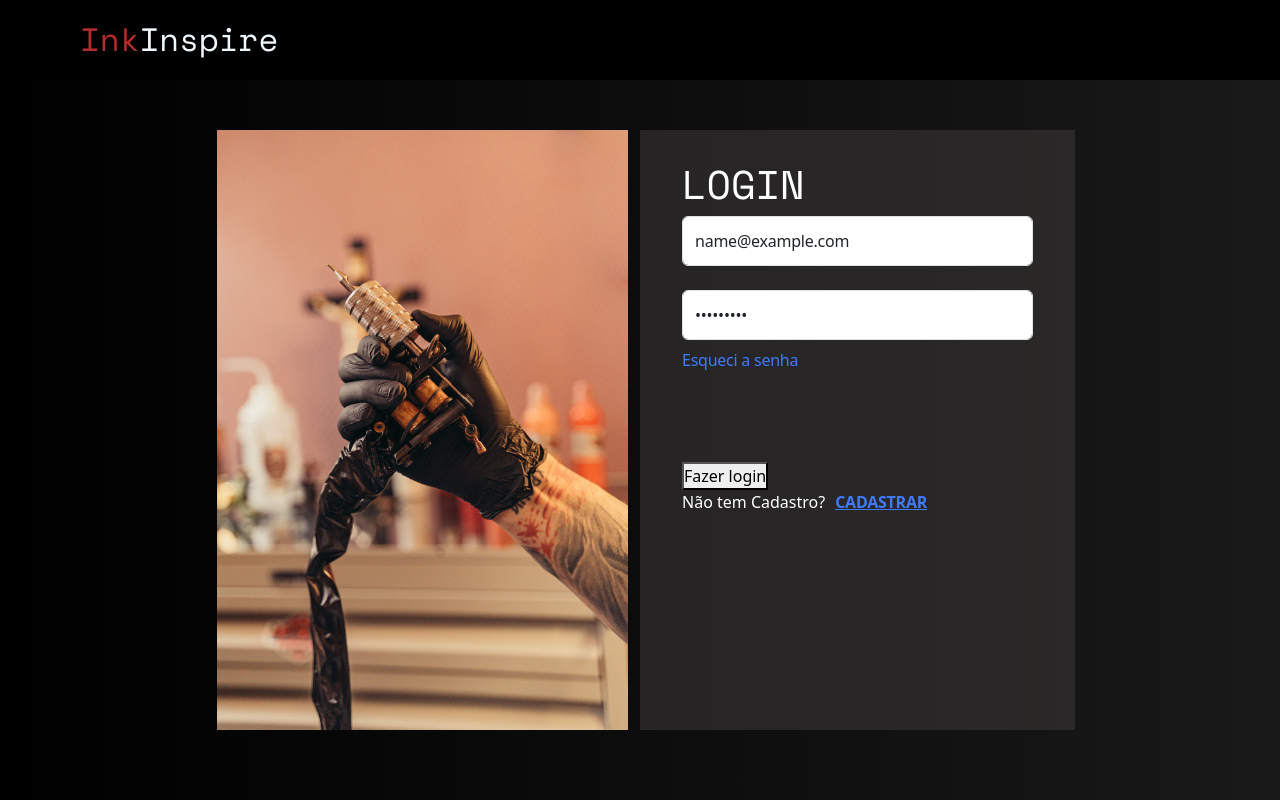
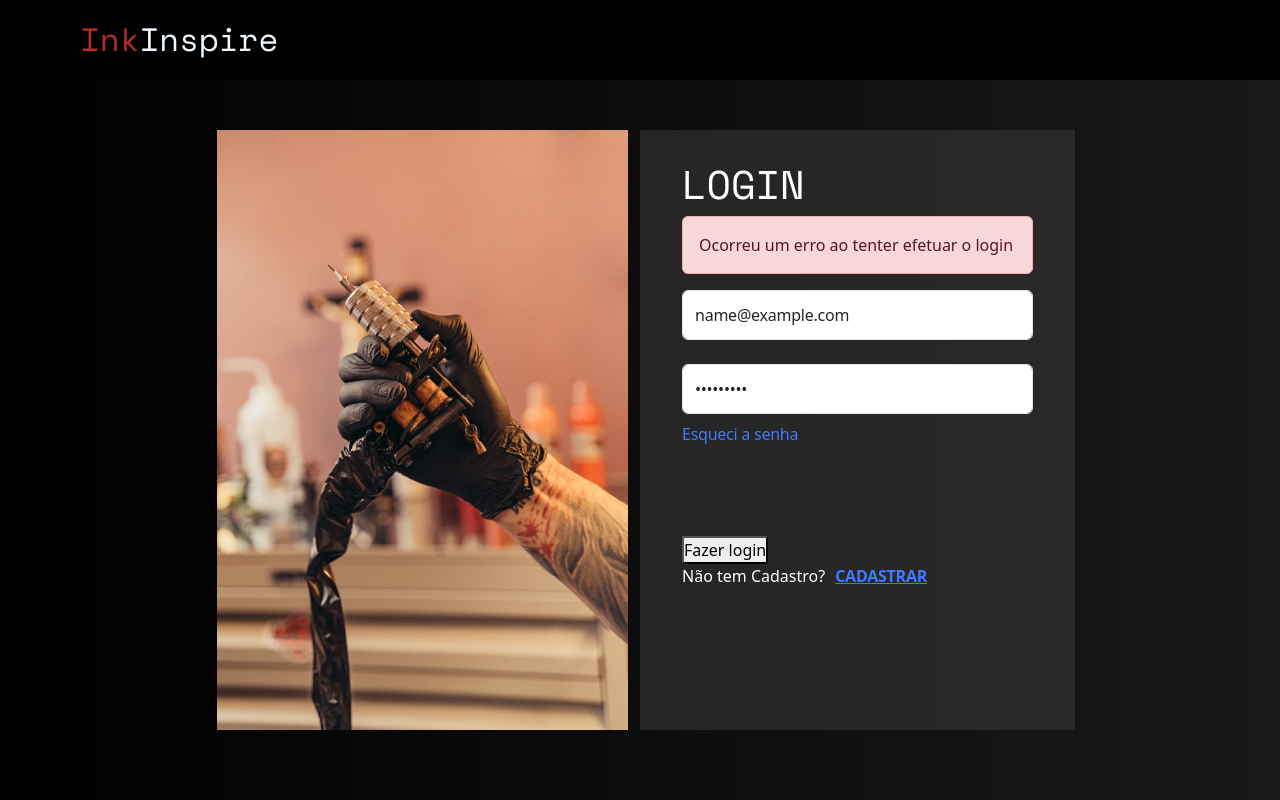
Before and after one commit to fh3mrique/InkInspire, a React (Vite) app in the folder frontend/: page /admin/auth/login in a window 1280 px wide. Both pictures are taken after typing "name@example.com", "Sample123" into the empty fields and a click on the button "Fazer login". Built offline with nearby package versions, Linux system fonts and the light colour scheme; no server answers.

Commit message:
Manipulação de erros manual com useState

```diff
--- a/frontend/src/pages/Admin/Auth/Login/index.tsx
+++ b/frontend/src/pages/Admin/Auth/Login/index.tsx
@@ -2,6 +2,7 @@
 import "./styles.css";
 import { useForm } from "react-hook-form";
 import { requestBackendLogin } from "../../../../utils/request";
+import { useState } from "react";
 
 type FormData = {
   username: string;
@@ -11,12 +12,16 @@
 const Login = () => {
   const { register, handleSubmit } = useForm<FormData>();
 
+  const [hasError, setHasError] = useState(false);
+
   const onSubmit = (formData: FormData) => {
     requestBackendLogin(formData)
       .then((response) => {
+        setHasError(false);
         console.log("SUCESSO", response);
       })
       .catch((error) => {
+        setHasError(true);
         console.log("ERRO", error);
       });
   };
@@ -24,6 +29,11 @@
   return (
     <div className="login-card">
       <h1>LOGIN</h1>
+      {hasError && (
+        <div className="alert alert-danger">
+          Ocorreu um erro ao tenter efetuar o login
+        </div>
+      )}
       <form onSubmit={handleSubmit(onSubmit)}>
         <div className="mb-4">
           <input
```
Also changed, not shown: frontend/src/pages/Admin/Auth/styles.css (line endings or trailing spaces).
